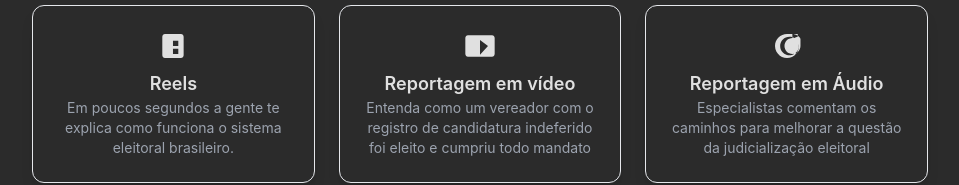
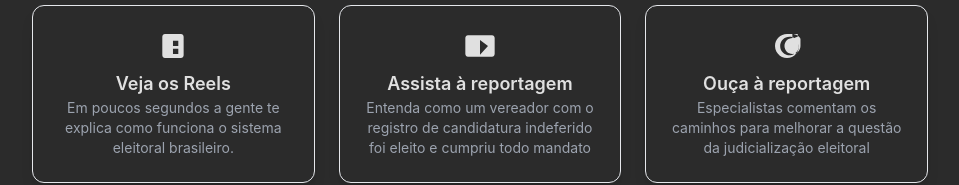
Before and after one commit to jairbachs/trigolimpo, a plain HTML site: page materia-texto.html in a window 1280 px wide. Shown: the part 7058-7243 px from the top of the page, without its empty margins (160-1119 px from the left). Drawn offline with nearby package versions, Linux system fonts and the light colour scheme.

Commit message:
Update materia-texto.html

```diff
--- a/materia-texto.html
+++ b/materia-texto.html
@@ -305,7 +305,7 @@
                         <svg xmlns="http://www.w3.org/2000/svg" viewBox="0 0 24 24" fill="currentColor" class="w-8 h-8 mx-auto text-trigo mb-2">
                             <path d="M19.98 5c0-1.1-.9-2-2-2h-12c-1.1 0-2 .9-2 2v14c0 1.1.9 2 2 2h12c1.1 0 2-.9 2-2V5zm-4 13h-4v-4h4v4zm0-6h-4V8h4v4z"/>
                         </svg>
-                        <h3 class="font-semibold text-lg text-texto-claro">Reels</h3>
+                        <h3 class="font-semibold text-lg text-texto-claro">Veja os Reels</h3>
                         <p class="text-sm text-gray-400">Em poucos segundos a gente te explica como funciona o sistema eleitoral brasileiro.</p>
                     </a>
 
@@ -313,7 +313,7 @@
                         <svg xmlns="http://www.w3.org/2000/svg" viewBox="0 0 24 24" fill="currentColor" class="w-8 h-8 mx-auto text-trigo mb-2">
                             <path d="M21 4H3c-1.1 0-2 .9-2 2v12c0 1.1.9 2 2 2h18c1.1 0 2-.9 2-2V6c0-1.1-.9-2-2-2zm-9 14.5v-11L18 12l-6 6.5z"/>
                         </svg>
-                        <h3 class="font-semibold text-lg text-texto-claro">Reportagem em vídeo</h3>
+                        <h3 class="font-semibold text-lg text-texto-claro">Assista à reportagem</h3>
                         <p class="text-sm text-gray-400">Entenda como um vereador com o registro de candidatura indeferido foi eleito e cumpriu todo mandato</p>
                     </a>
 
@@ -321,7 +321,7 @@
                         <svg xmlns="http://www.w3.org/2000/svg" viewBox="0 0 24 24" fill="currentColor" class="w-8 h-8 mx-auto text-trigo mb-2">
                             <path d="M12 3c-4.97 0-9 4.03-9 9s4.03 9 9 9 9-4.03 9-9c0-.46-.04-.92-.1-1.36-.02-.13-.03-.25-.03-.39V12c0 3.86-3.14 7-7 7s-7-3.14-7-7 3.14-7 7-7c1.33 0 2.61.37 3.73 1.05l-.01-.01c.7-.42 1.54-.73 2.45-.89V3zM16 3c1.33 0 2.58.4 3.65 1.13.04.03.07.06.11.08.76.47 1.4.98 1.94 1.59.03.04.06.09.09.13l.03.06c.06.12.11.25.16.38.05.13.09.27.13.41V12c0 3.31-2.69 6-6 6s-6-2.69-6-6 2.69-6 6-6z"/>
                         </svg>
-                        <h3 class="font-semibold text-lg text-texto-claro">Reportagem em Áudio</h3>
+                        <h3 class="font-semibold text-lg text-texto-claro">Ouça à reportagem</h3>
                         <p class="text-sm text-gray-400">Especialistas comentam os caminhos para melhorar a questão da  judicialização eleitoral</p>
                     </a>
                 </div>
```
